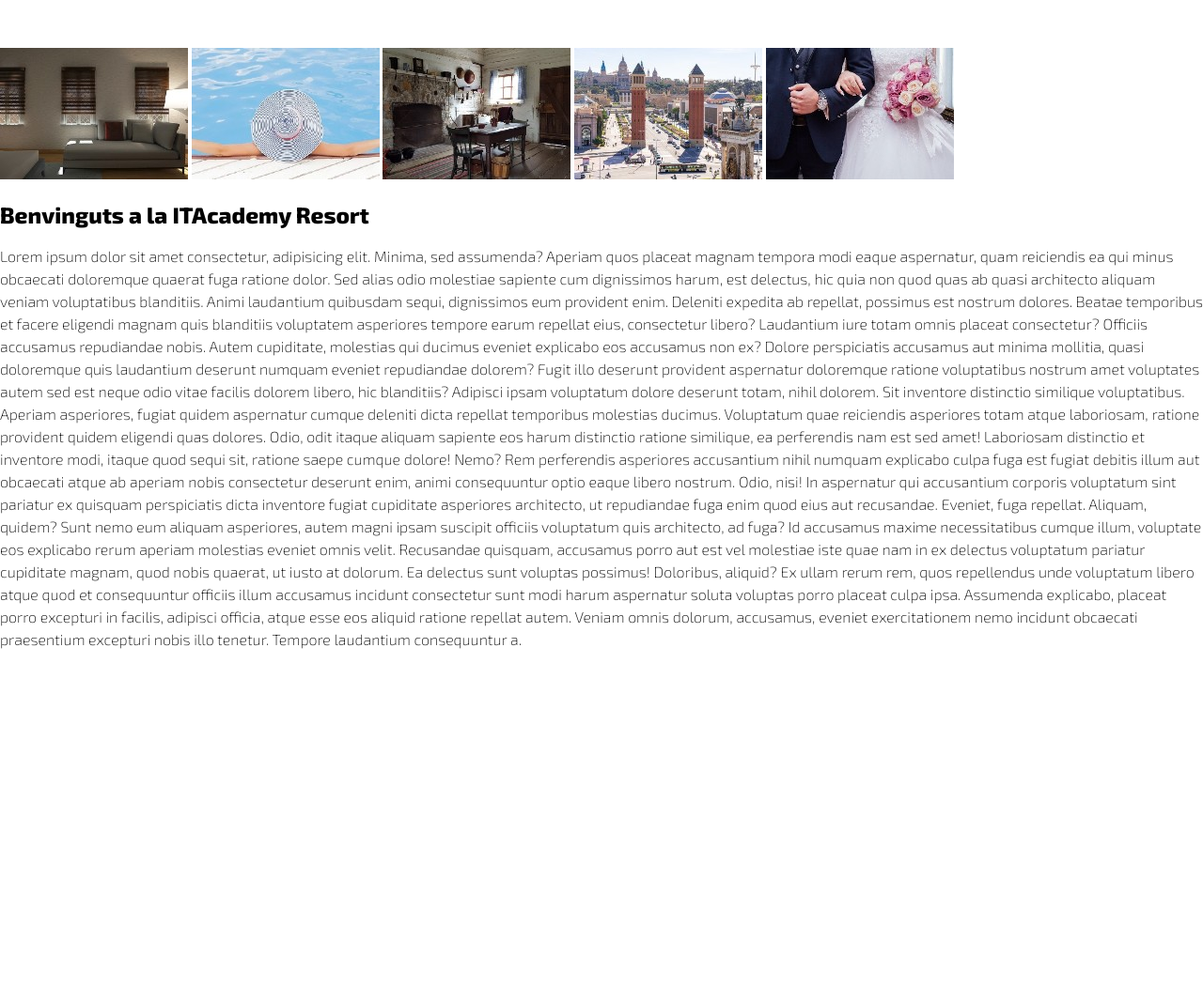
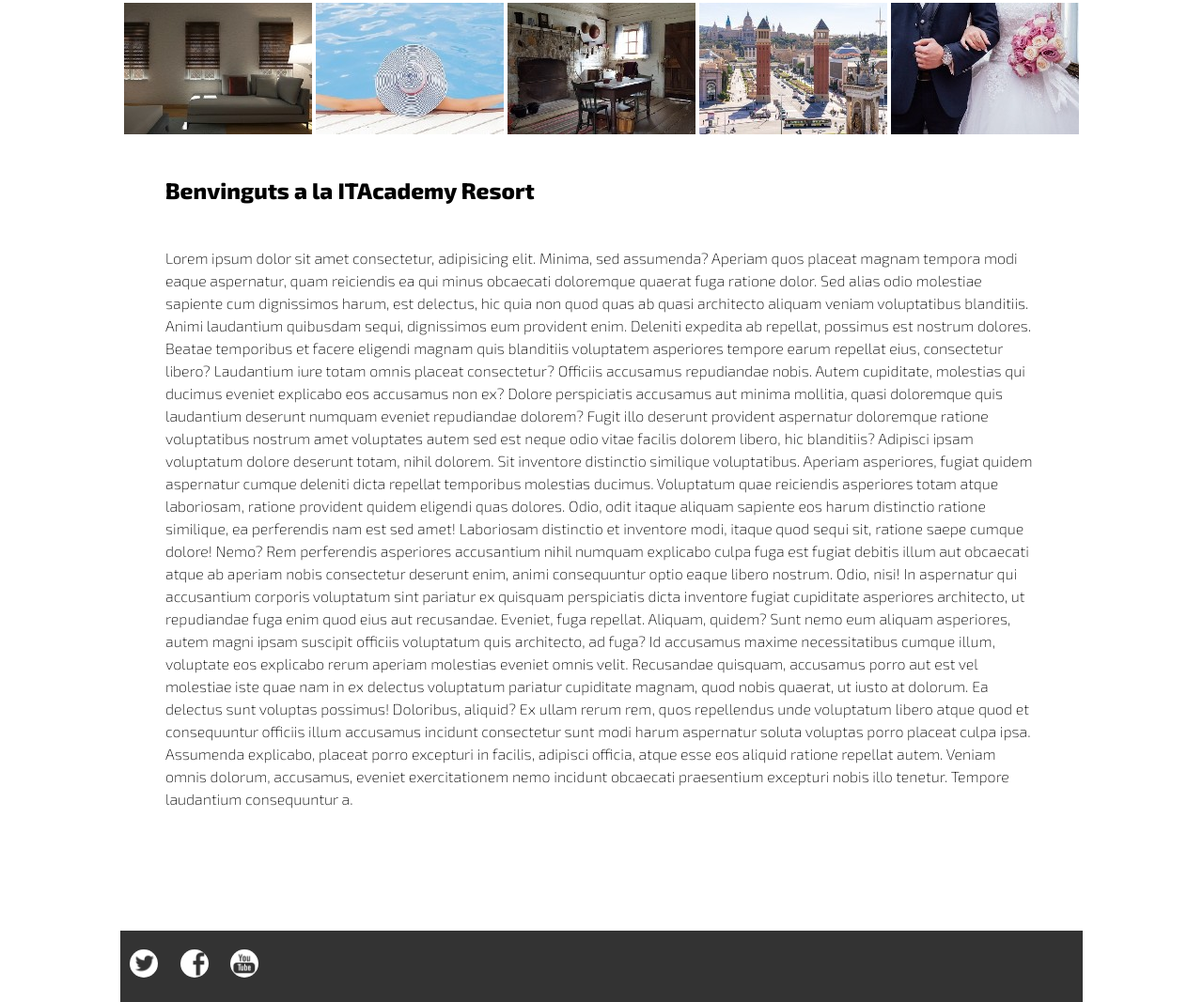
Before and after one commit to bcnActivaRepositorio/itSass, a website: page index.html in a window 1280 px wide. Shown: the part 173-1240 px from the top of the page at 94% size. Drawn offline with nearby package versions, Linux system fonts and the light colour scheme.

Commit message:
flex & mixin

```diff
--- a/sass/components/_footer.scss
+++ b/sass/components/_footer.scss
@@ -1,7 +1,7 @@
-/* footer {
+footer {
     background: #333333;
     padding: 20px 0;
-    position: absolute;
+    position: relative;
     bottom: 0;
     width: 100%;
     li {
@@ -13,4 +13,4 @@
         overflow: hidden;
       }
     }
-  } */
+  }
--- a/sass/components/_header.scss
+++ b/sass/components/_header.scss
@@ -21,9 +21,8 @@
     @mixin flexRowCenter {
       display: flex;
       flex-flow: row nowrap;
-      justify-content: center;
-      align-content: center;
     }
+    // @use "main" as c;
     header{
       height: 4rem;
       background-image: linear-gradient(to bottom, #0a5c71, #063642);
@@ -36,8 +35,7 @@
       width: 50vw;
 
       ul {
-        display: flex;
-        flex-flow: row nowrap;
+       @include flexRowCenter();
         justify-content: space-around;
         padding: 1rem 0 0 0;
         li {
--- a/sass/components/_main.scss
+++ b/sass/components/_main.scss
@@ -1,32 +1,41 @@
+@mixin flexRowCenter {
+    display: flex;
+    flex-flow: row nowrap;
+  }
+@mixin flexColumnCenter {
+    display: flex;
+    flex-flow: column nowrap;
+  }
 body{
     margin: 0;
     padding: 0;
     box-sizing: border-box;
 }
+#main-wrapper {
+    @include flexColumnCenter();
+    justify-content: center;
+    width: 80vw;
+    margin: 0 auto;
+}
 main {
     position: relative;
     min-height: 100vh;
-    margin-top: 10rem;
-}
-/* #main-wrapper{
-    position: relative;
-    min-height: 100vh;
-    display: flex;
-    flex-flow: column nowrap;
-    justify-content: center;
+    margin-top: 7rem;
+    padding-bottom: 5rem;
+    @include flexColumnCenter();
 
-  }
-  main {
-    margin: 20px 0 0;
-    padding-bottom: 20px;
-    .gallery{
-        margin: 1rem auto;
-    }
-    article h1,p {
-        margin: 2rem auto;
-        width: 80vw;
+    article  {
+      //
+       .gallery {
+        @include flexRowCenter();
+        justify-content: space-evenly;
+       }
+       h1, p {
+           margin: 3rem;
+       }
     }
 }
-main img {
-    padding: 1.5rem;
-} */
+img {
+    max-width: 80vw;
+    height: auto;
+}
```
Also changed, not shown: css/styles.css, 1 other file.
